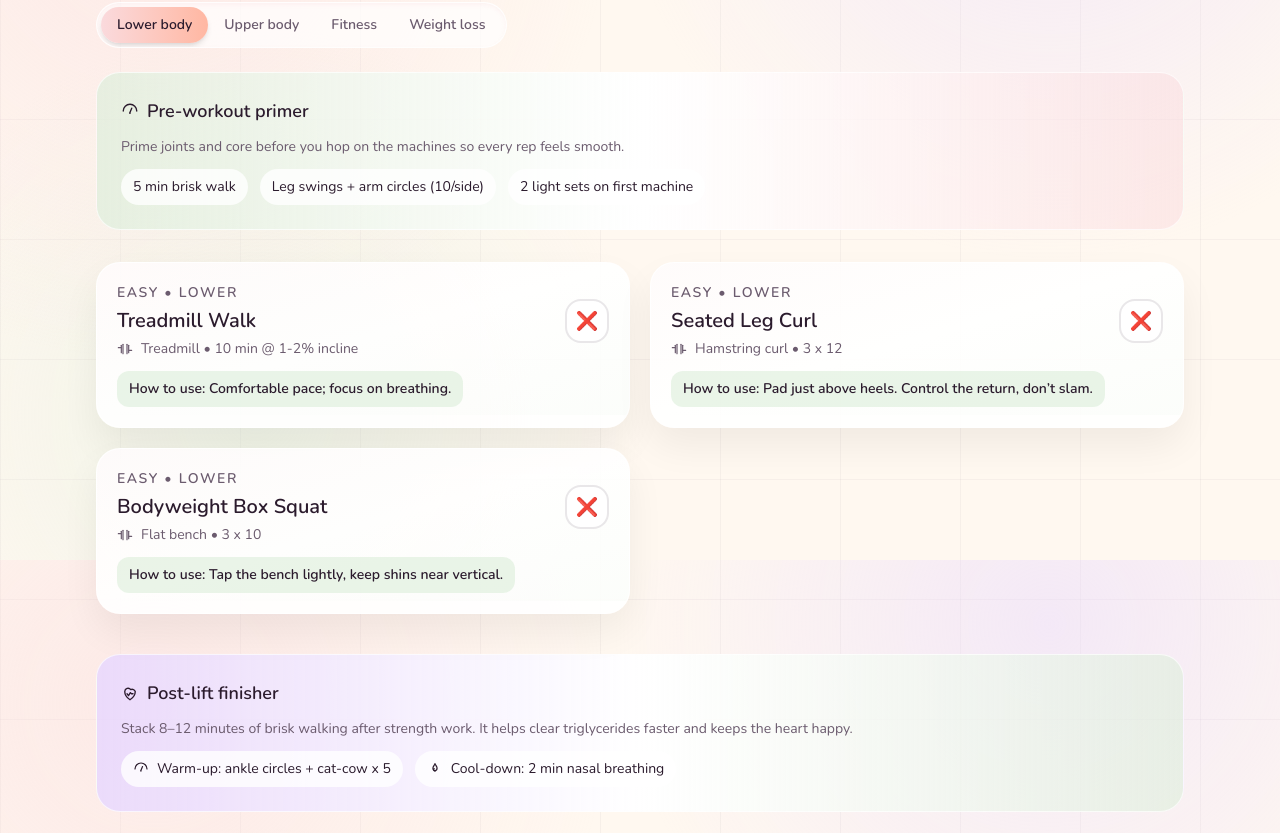
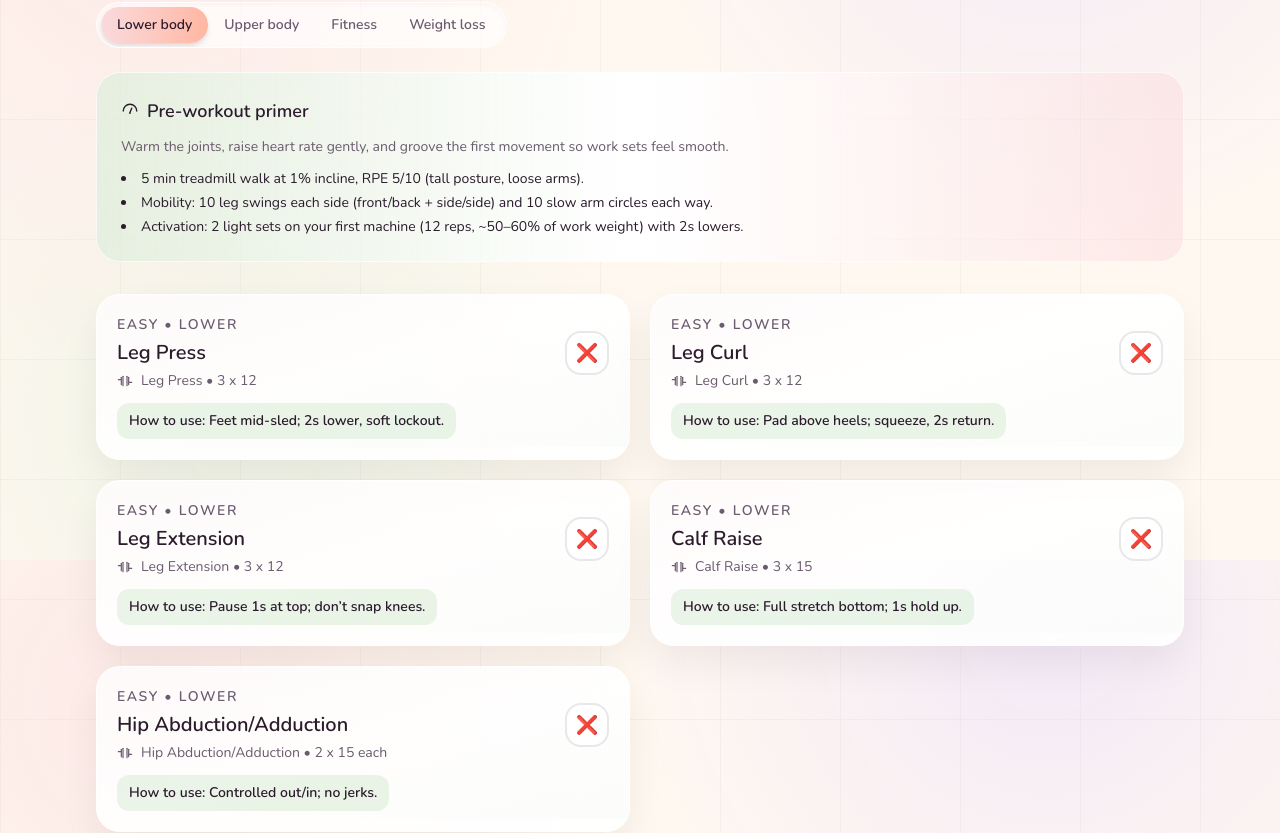
Before and after one commit to jjono-lau/Gym_Food_Tracker, a Next.js app: page /workouts in a window 1280 px wide. Shown: the part 240-1073 px from the top of the page. Built offline with nearby package versions, Linux system fonts and the light colour scheme.

Commit message:
Workout Update
Updated the workouts to fit personal gym needs better.

(to be updated later once a coach creates a personal plan)

```diff
--- a/src/app/meals/page.jsx
+++ b/src/app/meals/page.jsx
@@ -5,6 +5,7 @@ import Navbar from "@/components/Navbar";
 import SectionHeader from "@/components/SectionHeader";
 import { meals } from "@/data/content";
 import useLocalStorageState from "@/hooks/useLocalStorageState";
+import useBodyScrollLock from "@/hooks/useBodyScrollLock";
 import { motion } from "framer-motion";
 
 const categories = ["breakfast", "lunch", "dinner", "snacks"];
@@ -42,6 +43,8 @@ export default function MealsPage() {
     // run once on mount
     // eslint-disable-next-line react-hooks/exhaustive-deps
   }, [mounted]);
+
+  useBodyScrollLock(!!show);
 
   return (
     <div className="min-h-screen flex flex-col">
--- a/src/app/workouts/page.jsx
+++ b/src/app/workouts/page.jsx
@@ -6,6 +6,7 @@ import SectionHeader from "@/components/SectionHeader";
 import TogglePills from "@/components/TogglePills";
 import { workoutPlans } from "@/data/content";
 import useLocalStorageState from "@/hooks/useLocalStorageState";
+import useBodyScrollLock from "@/hooks/useBodyScrollLock";
 import { motion, AnimatePresence } from "framer-motion";
 import { Dumbbell, HeartPulse, Flame, Gauge } from "@/components/icons";
 
@@ -38,6 +39,8 @@ export default function WorkoutsPage() {
     });
   };
 
+  useBodyScrollLock(!!openExercise);
+
   return (
     <div className="min-h-screen flex flex-col">
       <Navbar />
@@ -61,13 +64,13 @@ export default function WorkoutsPage() {
             <Gauge size={18} /> Pre-workout primer
           </h4>
           <p className="text-sm text-muted">
-            Prime joints and core before you hop on the machines so every rep feels smooth.
+            Warm the joints, raise heart rate gently, and groove the first movement so work sets feel smooth.
           </p>
-          <div className="flex flex-wrap gap-3 text-sm">
-            <span className="rounded-full bg-white/80 px-3 py-2">5 min brisk walk</span>
-            <span className="rounded-full bg-white/80 px-3 py-2">Leg swings + arm circles (10/side)</span>
-            <span className="rounded-full bg-white/80 px-3 py-2">2 light sets on first machine</span>
-          </div>
+          <ul className="list-disc list-inside text-sm text-ink space-y-1">
+            <li>5 min treadmill walk at 1% incline, RPE 5/10 (tall posture, loose arms).</li>
+            <li>Mobility: 10 leg swings each side (front/back + side/side) and 10 slow arm circles each way.</li>
+            <li>Activation: 2 light sets on your first machine (12 reps, ~50–60% of work weight) with 2s lowers.</li>
+          </ul>
         </div>
 
         <div className="mt-8 grid gap-5 sm:grid-cols-2">
@@ -75,6 +78,7 @@ export default function WorkoutsPage() {
             {plan.map((item) => {
               const key = `${difficulty}-${focus}-${item.name}`;
               const done = !!progress[key];
+
               return (
                 <motion.div
                   key={key}
@@ -122,23 +126,17 @@ export default function WorkoutsPage() {
 
         <div className="mt-10 rounded-3xl bg-gradient-to-r from-lavender/80 via-white to-sage/60 border border-white/70 p-6 space-y-3">
           <h4 className="text-lg font-semibold text-ink flex items-center gap-2">
-            <HeartPulse size={18} /> Post-lift finisher
+            <HeartPulse size="18" /> Post-lift finisher
           </h4>
           <p className="text-sm text-muted">
-            Stack 8–12 minutes of brisk walking after strength work. It helps clear triglycerides faster and keeps the
-            heart happy.
+            Flush the legs, steady the heart rate, and downshift your nervous system so you recover faster.
           </p>
-          <div className="flex flex-wrap gap-3 text-sm">
-            <span className="rounded-full bg-white/80 px-3 py-2 flex items-center gap-2">
-              <Gauge size={16} /> Warm-up: ankle circles + cat-cow x 5
-            </span>
-            <span className="rounded-full bg-white/80 px-3 py-2 flex items-center gap-2">
-              <Flame size={16} /> Cool-down: 2 min nasal breathing
-            </span>
-          </div>
+          <ul className="list-disc list-inside text-sm text-ink space-y-1">
+            <li>8–12 min brisk walk or easy bike at RPE 6/10 (1–2% incline if walking); breathe through the nose if you can.</li>
+            <li>Mobility reset: 10 ankle circles/side, 5 cat–cow, 5 thoracic openers per side.</li>
+            <li>Downshift: 2 min slow nasal breathing, hands on ribs, exhale longer than inhale.</li>
+          </ul>
         </div>
-
-
       </main>
 
       {openExercise && (
--- a/src/data/content.js
+++ b/src/data/content.js
@@ -1,71 +1,18 @@
 export const workoutPlans = {
   easy: {
     lower: [
-      {
-        name: "Treadmill Walk",
-        machine: "Treadmill",
-        sets: "10 min @ 1-2% incline",
-        rest: "N/A steady",
-        tips: "Comfortable pace; focus on breathing.",
-        how: ["Start with 1% incline to mimic outdoors.", "Keep shoulders relaxed, light grip.", "Aim for brisk but talkable pace."],
-        watch: ["Don’t hold the console; stand tall.", "Avoid looking down for long periods."],
-      },
-      {
-        name: "Seated Leg Curl",
-        machine: "Hamstring curl",
-        sets: "3 x 12",
-        rest: "60-75s",
-        tips: "Pad just above heels. Control the return, don’t slam.",
-        how: ["Adjust backrest so knees align with pivot.", "Flex feet, pull to feel hamstrings, 2s lower."],
-        watch: ["Don’t lift hips off pad.", "No bouncing the stack."],
-      },
-      {
-        name: "Bodyweight Box Squat",
-        machine: "Flat bench",
-        sets: "3 x 10",
-        rest: "60s",
-        tips: "Tap the bench lightly, keep shins near vertical.",
-        how: ["Stand hip-width, sit back to touch bench, drive up through heels."],
-        watch: ["Don’t rock forward off toes.", "Keep knees tracking over mid-foot."],
-      },
+      { name: "Leg Press", machine: "Leg Press", sets: "3 x 12", rest: "75s", tips: "Feet mid-sled; 2s lower, soft lockout." },
+      { name: "Leg Curl", machine: "Leg Curl", sets: "3 x 12", rest: "75s", tips: "Pad above heels; squeeze, 2s return." },
+      { name: "Leg Extension", machine: "Leg Extension", sets: "3 x 12", rest: "60s", tips: "Pause 1s at top; don’t snap knees." },
+      { name: "Calf Raise", machine: "Calf Raise", sets: "3 x 15", rest: "45-60s", tips: "Full stretch bottom; 1s hold up." },
+      { name: "Hip Abduction/Adduction", machine: "Hip Abduction/Adduction", sets: "2 x 15 each", rest: "60s", tips: "Controlled out/in; no jerks." },
     ],
     upper: [
-      {
-        name: "Chest Press",
-        machine: "Selectorized chest press",
-        sets: "2 x 12",
-        rest: "75s",
-        tips: "Handles in line with mid-chest, shoulders down/back.",
-        how: ["Seat height so handles hit mid-chest.", "Squeeze shoulder blades before pressing.", "1s pause near chest, 2s press."],
-        watch: ["Don’t flare elbows past 90°.", "No bouncing off the stack."],
-      },
-      {
-        name: "Lat Pulldown",
-        machine: "Wide-grip pulldown",
-        sets: "3 x 10",
-        rest: "75s",
-        tips: "Lean back 10°, pull to collarbone, avoid shrugging.",
-        how: ["Set knee pad snug.", "Grip just outside shoulders, slight lean, pull to collarbone."],
-        watch: ["Don’t yank with momentum.", "Avoid pulling behind neck."],
-      },
-      {
-        name: "Seated Shoulder Raise",
-        machine: "Cable with D-handles",
-        sets: "3 x 12",
-        rest: "60s",
-        tips: "Thumbs up, lift to shoulder height, soft elbows.",
-        how: ["Handles by sides, thumbs up, raise to shoulder line.", "Control down for 2s."],
-        watch: ["Don’t shrug; keep ribs down.", "Avoid swinging weight."],
-      },
-      {
-        name: "Assisted Pull-up Hold",
-        machine: "Assisted pull-up",
-        sets: "3 x 20s",
-        rest: "60-90s",
-        tips: "Knees on pad, hold top position, control down.",
-        how: ["Choose assistance so you can hold top ~20s.", "Drive elbows to ribs, hold chin over bar.", "Lower slowly."],
-        watch: ["Don’t lock out elbows on descent.", "Avoid kipping or swinging."],
-      },
+      { name: "Row", machine: "Row", sets: "3 x 12", rest: "75s", tips: "Chest on pad; pull elbows to ribs." },
+      { name: "Chest Press", machine: "Chest Press", sets: "3 x 12", rest: "75s", tips: "Handles mid-chest; 2s lower." },
+      { name: "Triceps Extension", machine: "Triceps Extension", sets: "3 x 12", rest: "60s", tips: "Elbows pinned; smooth lockout." },
+      { name: "Biceps Curl", machine: "Biceps Curl", sets: "2 x 12", rest: "60s", tips: "Wrists neutral; slow 3s down." },
+      { name: "Abdominal", machine: "Abdominal", sets: "3 x 12", rest: "60s", tips: "Exhale as ribs meet hips; 2s control back." },
     ],
     fitness: [
       {
@@ -119,56 +66,18 @@ export const workoutPlans = {
   },
   medium: {
     lower: [
-      {
-        name: "Hack Squat",
-        machine: "Hack squat sled",
-        sets: "4 x 10",
-        tips: "Feet shoulder-width, control depth, avoid locking knees.",
-      },
-      {
-        name: "Cable Pull-Through",
-        machine: "Cable with rope",
-        sets: "3 x 12",
-        tips: "Hinge hips back, squeeze glutes, keep spine long.",
-      },
-      {
-        name: "Leg Extension",
-        machine: "Pin-loaded extension",
-        sets: "3 x 12",
-        tips: "Pad just above ankle, pause 1s at top, slow down.",
-      },
-      {
-        name: "Seated Calf Raise",
-        machine: "Pin-loaded calf",
-        sets: "3 x 15",
-        tips: "Full stretch at bottom, pause at top.",
-      },
+      { name: "Leg Press", machine: "Leg Press", sets: "4 x 10", rest: "90s", tips: "Heels down; 2s lower, drive through mid-foot." },
+      { name: "Leg Curl", machine: "Leg Curl", sets: "4 x 10", rest: "75s", tips: "Add pause at squeeze; slow ecc." },
+      { name: "Leg Extension", machine: "Leg Extension", sets: "4 x 10", rest: "75s", tips: "Tempo 2s up / 3s down." },
+      { name: "Calf Raise", machine: "Calf Raise", sets: "4 x 12", rest: "60s", tips: "Pause top/bottom each rep." },
+      { name: "Hip Abduction/Adduction", machine: "Hip Abduction/Adduction", sets: "3 x 15 each", rest: "60s", tips: "Steady tempo; stay tall." },
     ],
     upper: [
-      {
-        name: "Seated Row",
-        machine: "Cable row",
-        sets: "4 x 10",
-        tips: "Neutral spine, pull elbows to ribs, 1s squeeze.",
-      },
-      {
-        name: "Shoulder Press",
-        machine: "Selectorized overhead press",
-        sets: "3 x 10",
-        tips: "Seat so handles start at chin, ribs down, slow lower.",
-      },
-      {
-        name: "Cable Face Pull",
-        machine: "Rope + cable",
-        sets: "3 x 12",
-        tips: "Elbows high, pull to eye level, squeeze upper back.",
-      },
-      {
-        name: "Pec Deck",
-        machine: "Chest fly",
-        sets: "3 x 12",
-        tips: "Elbows soft, meet hands at mid-line, slow return.",
-      },
+      { name: "Row", machine: "Row", sets: "4 x 10", rest: "75s", tips: "1s squeeze at ribs; 2s return." },
+      { name: "Chest Press", machine: "Chest Press", sets: "4 x 10", rest: "90s", tips: "Controlled 2s lower; soft lockout." },
+      { name: "Triceps Extension", machine: "Triceps Extension", sets: "3 x 10", rest: "75s", tips: "Drive down, pause, smooth back." },
+      { name: "Biceps Curl", machine: "Biceps Curl", sets: "3 x 10", rest: "60s", tips: "3s eccentric; elbows stay planted." },
+      { name: "Abdominal", machine: "Abdominal", sets: "3 x 15", rest: "60s", tips: "Pause 1s at top; steady breathing." },
     ],
     fitness: [
       {
@@ -213,113 +122,18 @@ export const workoutPlans = {
   },
   hard: {
     lower: [
-      {
-        name: "Barbell Back Squat",
-        machine: "Rack + barbell",
-        sets: "4 x 8",
-        rest: "120s",
-        tips: "Set safeties at hip height, brace, drive up through mid-foot.",
-        how: ["Set bar at mid-chest height, brace, squat to just below parallel.", "Drive up through mid-foot, keep knees out."],
-        watch: ["No butt wink at bottom.", "Avoid knees collapsing inward."],
-      },
-      {
-        name: "Leg Press Drop Set",
-        machine: "45° sled",
-        sets: "3 x 12 + drop",
-        rest: "90s",
-        tips: "Reduce 20% weight mid-set, no knee lockout.",
-        how: ["Foot mid-sled, lower till knees 90°.", "Press without locking knees; drop weight mid-set and continue."],
-        watch: ["Don’t let hips lift off pad.", "Keep heels down."],
-      },
-      {
-        name: "Hip Thrust",
-        machine: "Glute drive / hip thrust machine",
-        sets: "4 x 10",
-        rest: "90s",
-        tips: "Chin tucked, 2s hold at top, shins vertical.",
-        how: ["Set pad at hip crease, feet under knees.", "Drive hips up, pause 2s, lower under control."],
-        watch: ["Don’t hyperextend low back.", "Keep chin tucked to avoid rib flare."],
-      },
-      {
-        name: "Adductor/Abductor",
-        machine: "Dual inner/outer thigh",
-        sets: "3 x 15 each",
-        rest: "60s",
-        tips: "Slow 2s out, 2s in; keep back on pad.",
-        how: ["Adjust range to comfortable stretch.", "Tempo 2s out/2s in each rep."],
-        watch: ["No jerking at end ranges.", "Keep knees aligned with hips."],
-      },
-      {
-        name: "Standing Calf + Tib Raise",
-        machine: "Calf raise + tib bar",
-        sets: "3 x 15 each",
-        rest: "45-60s",
-        tips: "Full range on both sides to balance ankles.",
-        how: ["Rise onto toes with 1s pause; for tib raise pull toes up toward shins."],
-        watch: ["Avoid bouncing; control bottom stretch."],
-      },
-      {
-        name: "Leg Extension Mechanical Drop",
-        machine: "Pin-loaded extension",
-        sets: "3 x 12-12-12",
-        rest: "75s",
-        tips: "Drop a plate each mini-set; no swinging.",
-        how: ["Pad above ankle, extend to 90-95% lockout.", "After first 12, drop weight 10-15% and continue."],
-        watch: ["Don’t slam stack.", "Keep hips on seat."],
-      },
-      {
-        name: "Seated Leg Curl ISO",
-        machine: "Leg curl",
-        sets: "3 x 10/leg",
-        rest: "75s",
-        tips: "Hold 2s at the bottom on each rep.",
-        how: ["Curl one leg at a time, squeeze 2s, slow return."],
-        watch: ["Avoid hip hiking; stay glued to pad."],
-      },
+      { name: "Leg Press", machine: "Leg Press", sets: "5 x 8", rest: "90s", tips: "Challenging load; no knee lockout." },
+      { name: "Leg Curl", machine: "Leg Curl", sets: "4 x 10 (last set drop)", rest: "75s", tips: "Drop ~15% mid last set; keep hips down." },
+      { name: "Leg Extension", machine: "Leg Extension", sets: "4 x 8", rest: "75s", tips: "Heavy; 3s eccentric each rep." },
+      { name: "Calf Raise", machine: "Calf Raise", sets: "4 x 15", rest: "60s", tips: "Full ROM; slight pause at stretch." },
+      { name: "Hip Abduction/Adduction", machine: "Hip Abduction/Adduction", sets: "4 x 15 each", rest: "60s", tips: "Control both ways; avoid rocking." },
     ],
     upper: [
-      {
-        name: "Weighted Pull-up / Assisted",
-        machine: "Assisted pull-up/dip",
-        sets: "4 x 6-8",
-        tips: "Start from dead hang, ribs down, drive elbows to ribs.",
-      },
-      {
-        name: "Plate-Loaded Row",
-        machine: "Chest-supported row machine",
-        sets: "4 x 10",
-        tips: "Chest on pad, pull to hip line, pause 1s.",
-      },
-      {
-        name: "Dip or Assisted Dip",
-        machine: "Dip bars or assist",
-        sets: "4 x 8",
-        tips: "Slight lean forward, elbows soft at top, avoid shrug.",
-      },
-      {
-        name: "Triceps Pressdown",
-        machine: "Cable + rope",
-        sets: "3 x 12",
-        tips: "Elbows pinned, finish with straight wrists.",
-      },
-      {
-        name: "Biceps Curl",
-        machine: "Selectorized curl",
-        sets: "3 x 12",
-        tips: "Control the lower, elbows by sides.",
-      },
-      {
-        name: "Pec Deck High Rep",
-        machine: "Pec deck",
-        sets: "3 x 15",
-        tips: "Slow squeeze, 1s hold together.",
-      },
-      {
-        name: "Reverse Fly",
-        machine: "Rear-delt machine",
-        sets: "3 x 12",
-        tips: "Chest to pad, lead with elbows out.",
-      },
+      { name: "Row", machine: "Row", sets: "4 x 8", rest: "90s", tips: "Heavy but clean; 2s lower each rep." },
+      { name: "Chest Press", machine: "Chest Press", sets: "4 x 8", rest: "90s", tips: "Work up to tough 8; no bounce." },
+      { name: "Triceps Extension", machine: "Triceps Extension", sets: "4 x 10", rest: "75s", tips: "Add drop on last set if strong." },
+      { name: "Biceps Curl", machine: "Biceps Curl", sets: "3 x 12", rest: "75s", tips: "21s style: 7 bottom/7 top/7 full." },
+      { name: "Abdominal", machine: "Abdominal", sets: "4 x 12", rest: "60s", tips: "Add plate if easy; 2s squeeze." },
     ],
     fitness: [
       {
--- /dev/null
+++ b/src/hooks/useBodyScrollLock.js
@@ -0,0 +1,26 @@
+"use client";
+
+import { useEffect } from "react";
+
+// Locks the document body scroll when `lock` is true.
+// Restores the previous overflow / padding styles on cleanup.
+export default function useBodyScrollLock(lock) {
+  useEffect(() => {
+    if (typeof document === "undefined") return undefined;
+
+    const { overflow, paddingRight } = document.body.style;
+
+    if (lock) {
+      const scrollBarGap = window.innerWidth - document.documentElement.clientWidth;
+      document.body.style.overflow = "hidden";
+      if (!document.body.style.paddingRight && scrollBarGap > 0) {
+        document.body.style.paddingRight = `${scrollBarGap}px`;
+      }
+    }
+
+    return () => {
+      document.body.style.overflow = overflow;
+      document.body.style.paddingRight = paddingRight;
+    };
+  }, [lock]);
+}
```
Also changed, not shown: 1 other file (tests, documents, lock files or other folders).
